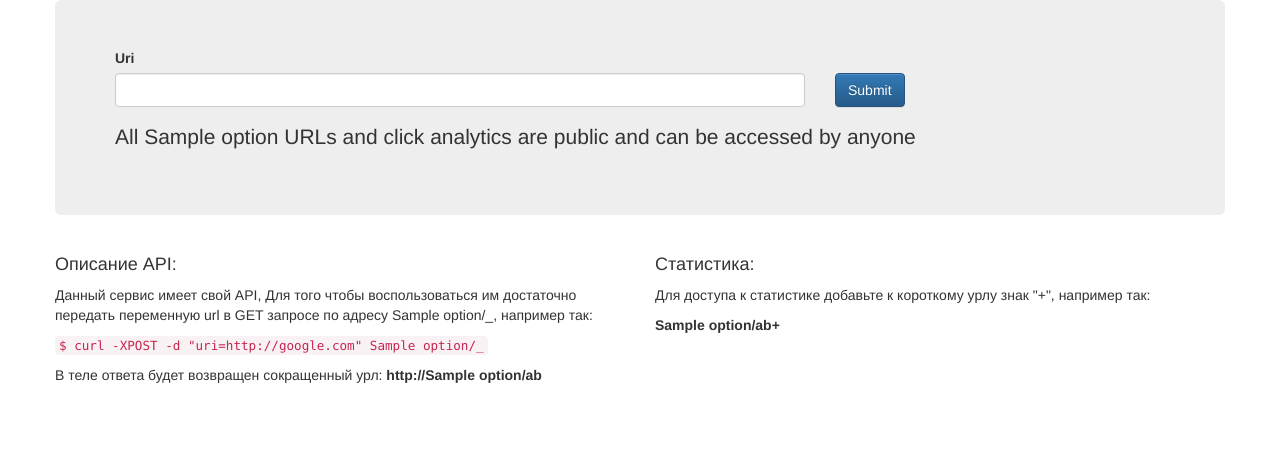
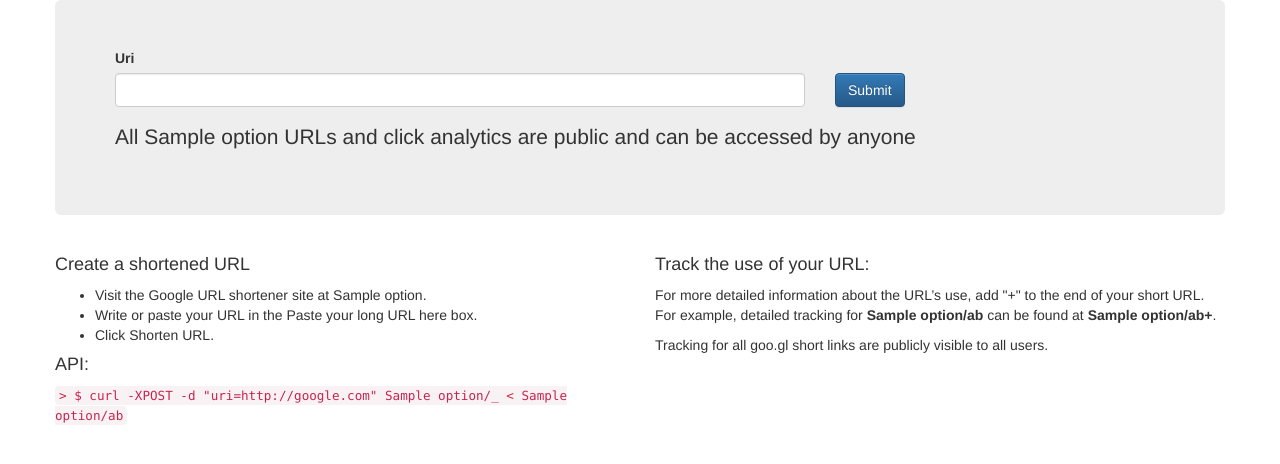
Before and after one commit to alyakimov/tornado-shortener, a Python web app: template shortener/templates/index.html in a window 1280 px wide. Shown: the top 464 px of the page. Run offline with Jinja, Linux system fonts and the light colour scheme; the template is opened without the code that fills it: most values are stand-ins (such as "Sample title", 1, 10 or a date in 2020); form fields are guessed from the names that the template uses; some libraries are stand-ins or nearby versions.

Commit message:
fix template

```diff
--- a/shortener/templates/description.html
+++ b/shortener/templates/description.html
@@ -1,16 +1,28 @@
 <div class="row">
     <div class="col-lg-6">
-        <h4>Описание API:</h4>
 
-        <p>Данный сервис имеет свой API, Для того чтобы воспользоваться им достаточно передать переменную url в GET запросе по адресу {{ options.domain_name }}/_, например так:</p>
-        <p><code>$ curl -XPOST -d "uri=http://google.com" {{ options.domain_name }}/_</code></p>
-        <p>В теле ответа будет возвращен сокращенный урл: <strong>http://{{ options.domain_name }}/ab</strong></p>
+        <h4>Create a shortened URL</h4>
+        <p>
+            <ul>
+                <li>Visit the Google URL shortener site at {{ options.domain_name }}.</li>
+                <li>Write or paste your URL in the Paste your long URL here box.</li>
+                <li>Click Shorten URL.</li>
+            </ul>
+        </p>
+
+        <h4>API:</h4>
+        <p>
+            <code>
+                > $ curl -XPOST -d "uri=http://google.com" {{ options.domain_name }}/_
+                < {{ options.domain_name }}/ab
+            </code>
+        </p>
     </div>
 
     <div class="col-lg-6">
-        <h4>Статистика:</h4>
+        <h4>Track the use of your URL:</h4>
 
-        <p>Для доступа к статистике добавьте к короткому урлу знак "+", например так:</p>
-        <p><strong>{{ options.domain_name }}/ab+</strong></p>
+        <p>For more detailed information about the URL’s use, add "+" to the end of your short URL. For example, detailed tracking for <strong>{{ options.domain_name }}/ab</strong> can be found at <strong>{{ options.domain_name }}/ab+</strong>.
+        <p>Tracking for all goo.gl short links are publicly visible to all users.</p></p>
     </div>
 </div>
```
